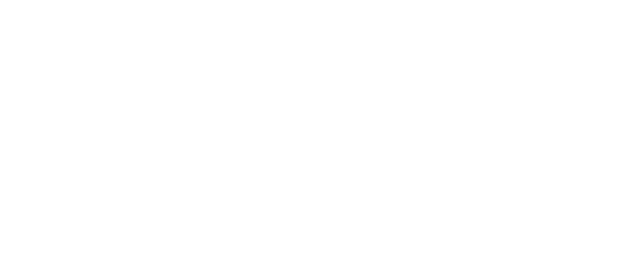
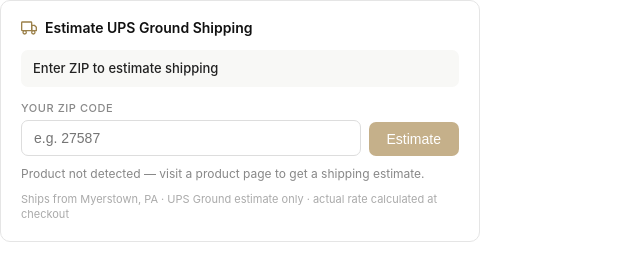
Before and after one commit to catawbacoops/ups-shipping-calc, a website: page public/product-shipping.html in a window 1280 px wide. Shown: the whole page, without its empty margins (0-640 px from the left). Drawn offline with Linux system fonts and the light colour scheme.

Commit message:
Add files via upload

```diff
--- a/public/product-shipping.html
+++ b/public/product-shipping.html
@@ -227,13 +227,23 @@
   var productName = '';
 
   function getCatalogIdFromUrl() {
-    // Square Online product URLs end in /product/product-name/CATALOGID
-    var parts = window.location.pathname.split('/');
-    // Find the last non-empty segment
-    for (var i = parts.length - 1; i >= 0; i--) {
-      if (parts[i] && parts[i].length > 10 && /^[A-Z0-9]+$/.test(parts[i])) {
-        return parts[i];
-      }
+    // First check URL param (passed from parent page via iframe src)
+    var params = new URLSearchParams(window.location.search);
+    var paramId = params.get('catalogId');
+    if (paramId) return paramId;
+
+    // Fall back to referrer URL (parent page URL)
+    var ref = document.referrer || '';
+    var sources = [ref, window.location.href];
+    for (var s = 0; s < sources.length; s++) {
+      try {
+        var parts = new URL(sources[s]).pathname.split('/');
+        for (var i = parts.length - 1; i >= 0; i--) {
+          if (parts[i] && parts[i].length > 10 && /^[A-Z0-9]+$/.test(parts[i])) {
+            return parts[i];
+          }
+        }
+      } catch(e) {}
     }
     return null;
   }
@@ -248,8 +258,12 @@
     var catalogId = getCatalogIdFromUrl();
 
     if (!catalogId) {
-      // Not a product page — hide the widget entirely
-      document.querySelector('.widget').style.display = 'none';
+      // Show generic message if no catalog ID found
+      document.getElementById('product-loading').style.display = 'none';
+      document.getElementById('product-name').textContent = 'Enter ZIP to estimate shipping';
+      document.getElementById('product-name').style.display = 'block';
+      document.getElementById('estimate-btn').disabled = true;
+      setStatus('Product not detected — visit a product page to get a shipping estimate.');
       return;
     }
 
```
